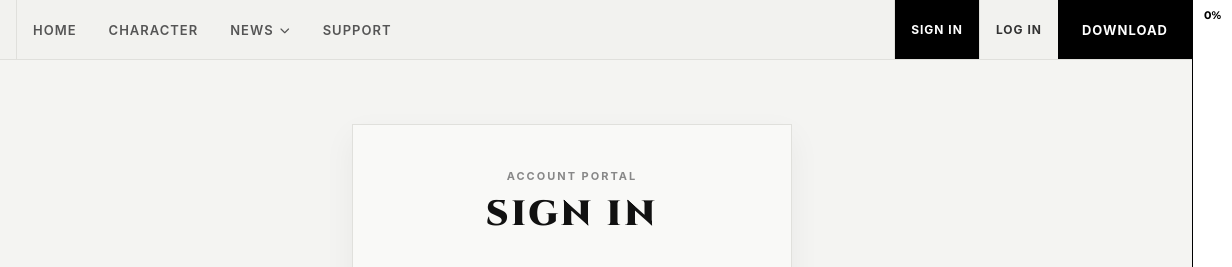
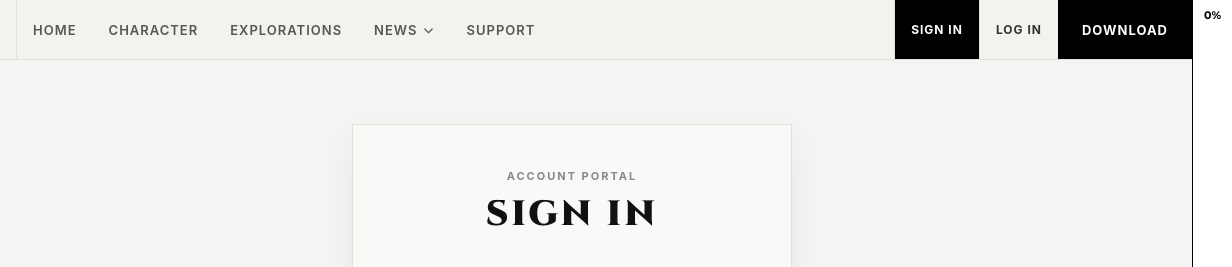
Before and after one commit to AnhTuanzzDev/ASCENDANT-WEB, a plain HTML site: page signin.html in a window 1280 px wide. Shown: the top 267 px of the page, 48-1280 px from the left. Drawn offline with Linux system fonts and the light colour scheme.

Commit message:
Add 'EXPLORATIONS' link to navigation menu

```diff
--- a/signin.html
+++ b/signin.html
@@ -626,6 +626,7 @@
       <ul class="nav-list">
         <li class="nav-item"><a href="index.html#home" class="nav-link">HOME</a></li>
         <li class="nav-item"><a href="index.html#character" class="nav-link">CHARACTER</a></li>
+        <li class="nav-item"><a href="index.html#explorations" class="nav-link">EXPLORATIONS</a></li>
         <li class="nav-item dropdown">
           <a href="index.html#news" class="nav-link">
             NEWS <i class="fa-solid fa-chevron-down" style="font-size: 10px;"></i>
```
